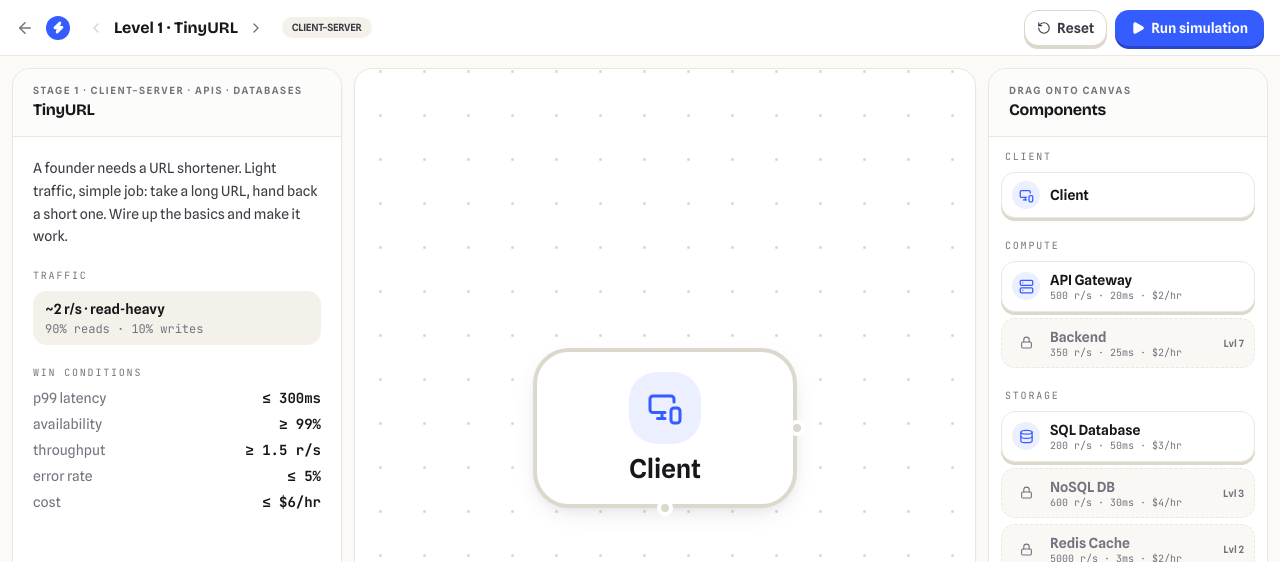
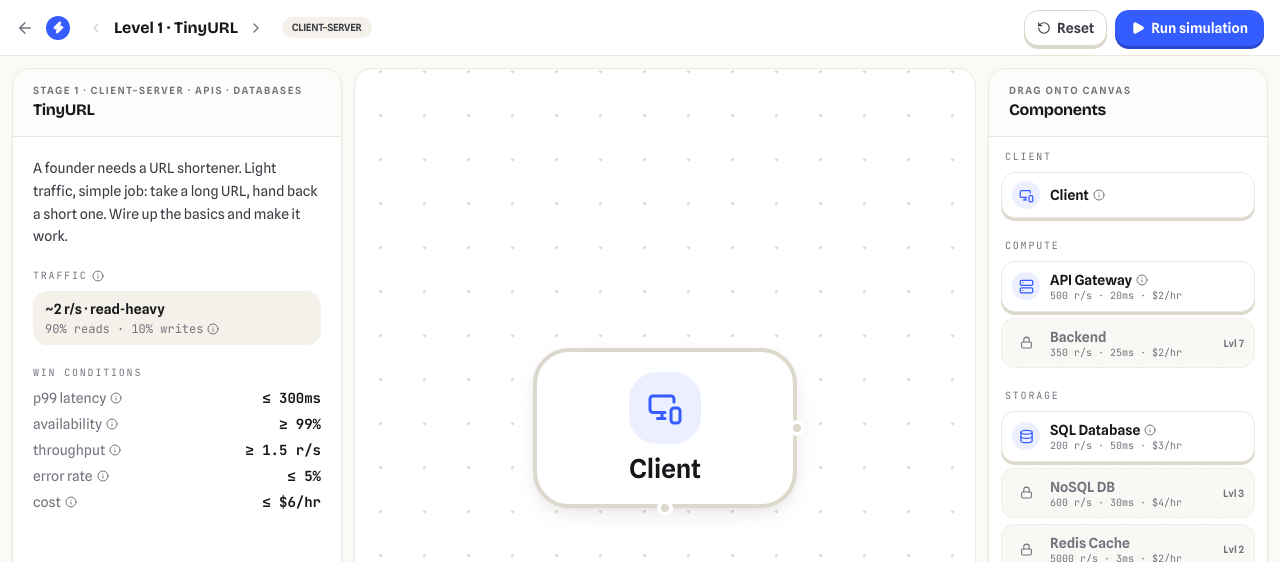
Before and after one commit to thexahmed00/system_in_pain, a Next.js app in the folder client/: page /play in a window 1280 px wide. Shown: the top 562 px of the page. Built offline with nearby package versions, Linux system fonts and the light colour scheme.

Commit message:
feat: add InfoTip component and glossary for plain-language definitions

```diff
--- /dev/null
+++ b/client/app/components/ui/InfoTip.tsx
@@ -0,0 +1,30 @@
+"use client";
+
+import * as React from "react";
+import { Info } from "lucide-react";
+import { cn } from "@/app/lib/cn";
+
+interface InfoTipProps {
+  text: string;
+  className?: string;
+}
+
+/** Small (i) glyph — hover or focus reveals a plain-language definition of a jargon term. */
+export function InfoTip({ text, className }: InfoTipProps) {
+  return (
+    <span className={cn("group/tip relative inline-flex", className)}>
+      <Info
+        size={12}
+        tabIndex={0}
+        aria-label={text}
+        className="cursor-help text-muted transition-colors outline-none hover:text-brand focus-visible:text-brand"
+      />
+      <span
+        role="tooltip"
+        className="pointer-events-none absolute bottom-full left-1/2 z-50 mb-1.5 w-max max-w-[220px] -translate-x-1/2 rounded-[var(--radius-sm)] border border-line-strong bg-ink px-2.5 py-1.5 text-[11px] font-medium leading-snug text-white opacity-0 shadow-lg transition-opacity duration-150 group-hover/tip:opacity-100 group-focus-within/tip:opacity-100"
+      >
+        {text}
+      </span>
+    </span>
+  );
+}
--- a/client/app/components/ui/index.ts
+++ b/client/app/components/ui/index.ts
@@ -5,3 +5,4 @@ export { Badge } from "./Badge";
 export type { BadgeProps } from "./Badge";
 export { Panel } from "./Panel";
 export { MetricStat } from "./MetricStat";
+export { InfoTip } from "./InfoTip";
--- /dev/null
+++ b/client/app/lib/glossary.ts
@@ -0,0 +1,29 @@
+/** Plain-language definitions for jargon shown in the play UI — surfaced via InfoTip. */
+export const GLOSSARY = {
+  p95Latency:
+    "95% of requests finish at or under this time. The slowest 5% (often overloaded instances) are allowed to be slower.",
+  p99Latency:
+    "99% of requests finish at or under this time — a stricter tail-latency bar than p95 that catches worst-case slowness.",
+  availability:
+    "The share of legitimate requests that succeeded, out of everything sent your way. 99% still means 1 in 100 users saw an error.",
+  throughput:
+    "How many requests per second your system actually completed — not requested, completed.",
+  errorRate:
+    "The share of requests that failed outright: timeouts, drops, or capacity overload.",
+  cost:
+    "What your architecture costs to run per hour, based on the instances and components you've wired up.",
+  rps:
+    "Requests per second — the rate of incoming traffic this level throws at your system.",
+  readWrite:
+    "What fraction of requests are reads (fetches) vs writes (updates) — this decides which components sit on the hot path.",
+  botTraffic:
+    "Malicious/automated requests mixed into normal traffic. They never get cache hits, and only count against you if they get through — a WAF or rate limiter can filter them out.",
+  performance:
+    "How fast requests are served under normal load — driven mainly by p99 latency.",
+  reliability:
+    "How consistently the system stays up and correct — under failures, spikes, or attacks.",
+  scalability:
+    "Whether the system holds up when traffic multiplies — tested by separate spike scenarios, not the steady-state run.",
+  security:
+    "Whether malicious traffic gets filtered out before it can degrade the system for real users.",
+} as const;
--- a/client/app/play/page.tsx
+++ b/client/app/play/page.tsx
@@ -12,6 +12,8 @@ import { FlowEdge } from "@/app/components/canvas/FlowEdge";
 import { Play, RotateCcw, Trash2, ArrowLeft, Lock, Zap, ChevronLeft, ChevronRight, Star } from "lucide-react";
 import { Panel } from "@/app/components/ui/Panel";
 import { Badge } from "@/app/components/ui/Badge";
+import { InfoTip } from "@/app/components/ui/InfoTip";
+import { GLOSSARY } from "@/app/lib/glossary";
 import { ComponentNode } from "@/app/components/canvas/ComponentNode";
 import { SuccessModal } from "@/app/components/play/SuccessModal";
 import { CATALOG, GROUP_ORDER, LEVELS, UNLOCK_LEVEL } from "./level-data";
@@ -167,13 +169,13 @@ function PlayInner() {
 
   // steady (tier-1) gates this level sets — render only what it tests
   const w = level.winConditions.steady;
-  const gates: [string, string][] = [];
-  if (w.p95LatencyMs != null) gates.push(["p95 latency", `≤ ${w.p95LatencyMs}ms`]);
-  if (w.p99LatencyMs != null) gates.push(["p99 latency", `≤ ${w.p99LatencyMs}ms`]);
-  if (w.availability != null) gates.push(["availability", `≥ ${(w.availability * 100).toFixed(0)}%`]);
-  if (w.minThroughputRps != null) gates.push(["throughput", `≥ ${w.minThroughputRps} r/s`]);
-  if (w.maxErrorRate != null) gates.push(["error rate", `≤ ${(w.maxErrorRate * 100).toFixed(0)}%`]);
-  if (w.maxCostPerHour != null) gates.push(["cost", `≤ $${w.maxCostPerHour}/hr`]);
+  const gates: [string, string, string][] = [];
+  if (w.p95LatencyMs != null) gates.push(["p95 latency", `≤ ${w.p95LatencyMs}ms`, GLOSSARY.p95Latency]);
+  if (w.p99LatencyMs != null) gates.push(["p99 latency", `≤ ${w.p99LatencyMs}ms`, GLOSSARY.p99Latency]);
+  if (w.availability != null) gates.push(["availability", `≥ ${(w.availability * 100).toFixed(0)}%`, GLOSSARY.availability]);
+  if (w.minThroughputRps != null) gates.push(["throughput", `≥ ${w.minThroughputRps} r/s`, GLOSSARY.throughput]);
+  if (w.maxErrorRate != null) gates.push(["error rate", `≤ ${(w.maxErrorRate * 100).toFixed(0)}%`, GLOSSARY.errorRate]);
+  if (w.maxCostPerHour != null) gates.push(["cost", `≤ $${w.maxCostPerHour}/hr`, GLOSSARY.cost]);
 
   // tier-2 scenario gates (visible rows; pass/fail filled in after a run)
   const scenarios = level.winConditions.scenarios ?? [];
@@ -211,7 +213,7 @@ function PlayInner() {
           <p className="text-sm leading-relaxed text-ink-soft">{level.story}</p>
 
           <div className="mt-5 space-y-2">
-            <p className="label-spec">Traffic</p>
+            <p className="label-spec flex items-center gap-1">Traffic<InfoTip text={GLOSSARY.rps} /></p>
             <div className="rounded-[var(--radius-md)] bg-paper-sunken px-3 py-2">
               {(() => {
                 const rps = Math.round(level.traffic.ratePerMin / 60);
@@ -222,9 +224,14 @@ function PlayInner() {
                 return (
                   <>
                     <div className="text-sm font-semibold text-ink">~{rps} r/s · {shape}</div>
-                    <div className="tabular mt-0.5 text-xs text-muted">
+                    <div className="tabular mt-0.5 flex items-center gap-1 text-xs text-muted">
                       {reads}% reads · {writes}% writes
-                      {bots > 0 && <span className="font-semibold text-[#b91c1c]"> · {bots}% bot traffic</span>}
+                      <InfoTip text={GLOSSARY.readWrite} />
+                      {bots > 0 && (
+                        <span className="flex items-center gap-1 font-semibold text-[#b91c1c]">
+                          · {bots}% bot traffic<InfoTip text={GLOSSARY.botTraffic} />
+                        </span>
+                      )}
                     </div>
                   </>
                 );
@@ -235,8 +242,11 @@ function PlayInner() {
           <div className="mt-5 space-y-2">
             <p className="label-spec">Win conditions</p>
             <ul className="space-y-1.5 text-sm">
-              {gates.map(([k, v]) => (
-                <li key={k} className="flex justify-between"><span className="text-muted">{k}</span><span className="tabular font-semibold text-ink">{v}</span></li>
+              {gates.map(([k, v, tip]) => (
+                <li key={k} className="flex justify-between">
+                  <span className="flex items-center gap-1 text-muted">{k}<InfoTip text={tip} /></span>
+                  <span className="tabular font-semibold text-ink">{v}</span>
+                </li>
               ))}
             </ul>
 
@@ -300,13 +310,13 @@ function PlayInner() {
 
                     <motion.div variants={fadeRise} className="mb-4 grid grid-cols-2 gap-2">
                       {[
-                        ["p99", `${result.metrics.p99}ms`],
-                        ["avail", `${(result.metrics.availability * 100).toFixed(1)}%`],
-                        ["cost", `$${result.metrics.costPerHour}/hr`],
-                        ["tps", `${Math.round(result.metrics.throughput)}r/s`],
-                      ].map(([k, v]) => (
+                        ["p99", `${result.metrics.p99}ms`, GLOSSARY.p99Latency],
+                        ["avail", `${(result.metrics.availability * 100).toFixed(1)}%`, GLOSSARY.availability],
+                        ["cost", `$${result.metrics.costPerHour}/hr`, GLOSSARY.cost],
+                        ["tps", `${Math.round(result.metrics.throughput)}r/s`, GLOSSARY.throughput],
+                      ].map(([k, v, tip]) => (
                         <div key={k} className="rounded-[var(--radius-md)] bg-paper-sunken px-2 py-1.5">
-                          <div className="label-spec">{k}</div>
+                          <div className="label-spec flex items-center gap-1">{k}<InfoTip text={tip} /></div>
                           <div className="tabular text-sm font-bold text-ink">{v}</div>
                         </div>
                       ))}
@@ -318,7 +328,10 @@ function PlayInner() {
                         return (
                           <div key={k} className={active ? "" : "opacity-40"}>
                             <div className="mb-1 flex justify-between text-xs">
-                              <span className="text-ink-soft">{label}{!active && <span className="ml-1 text-[10px] text-muted">not tested</span>}</span>
+                              <span className="flex items-center gap-1 text-ink-soft">
+                                {label}<InfoTip text={GLOSSARY[k]} />
+                                {!active && <span className="ml-1 text-[10px] text-muted">not tested</span>}
+                              </span>
                               <span className="tabular font-semibold text-ink">{active ? result.dims[k] : "—"}</span>
                             </div>
                             <div className="h-1.5 overflow-hidden rounded-full bg-paper-sunken">
@@ -437,7 +450,10 @@ function PlayInner() {
                             {unlocked ? <Icon size={15} /> : <Lock size={13} />}
                           </span>
                           <div className="min-w-0 flex-1">
-                            <span className="font-semibold">{c.label}</span>
+                            <span className="inline-flex items-center gap-1 font-semibold">
+                              {c.label}
+                              {unlocked && <InfoTip text={c.blurb} />}
+                            </span>
                             {c.kind !== "source" && (
                               <div className="tabular text-[10px] leading-tight text-muted">
                                 {c.cap === Infinity ? "∞" : c.cap} r/s · {c.baseMs}ms · ${c.cost}/hr
```
